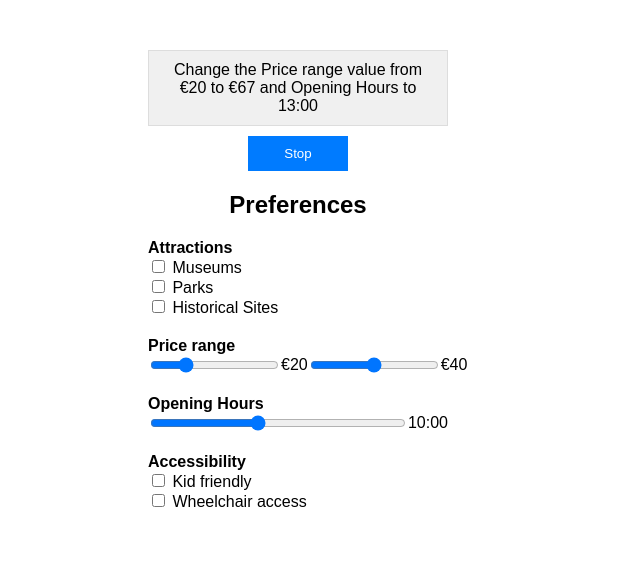
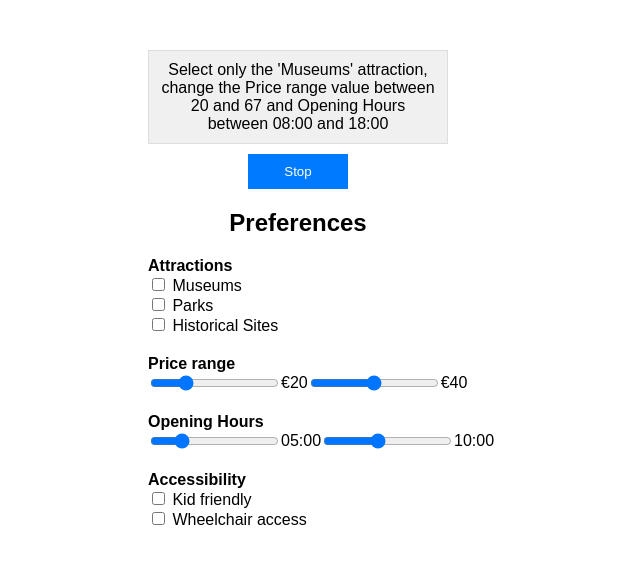
Before and after one commit to kmariuszk/kmariuszk.github.io, a plain HTML site: page sliders/index.html in a window 1280 px wide. Both pictures are taken after a click on the button "Start". Shown: the whole page, without its empty margins (342-982 px from the left). Drawn offline with Linux system fonts and the light colour scheme.

Commit message:
Update index.html

```diff
--- a/sliders/index.html
+++ b/sliders/index.html
@@ -97,8 +97,11 @@
         <div class="preferences hidden">
             <strong>Opening Hours</strong>
             <div class="slider-container">
-                <input type="range" class="slider opening-hours-slider" min="0" max="96" value="40" step="1">
-                <span class="opening-hours-value">10:00</span> <!-- Display current opening hours -->
+                <input type="range" class="slider start-opening-hours-slider" min="0" max="96" value="20" step="1">
+                <span class="start-opening-hours-value">10:00</span> <!-- Display current start opening hours -->
+                <input type="range" class="slider end-opening-hours-slider" min="0" max="96" value="40" step="1">
+                <span class="end-opening-hours-value">14:00</span> <!-- Display current end opening hours -->
+
             </div>
         </div>
         <div class="preferences hidden">
@@ -130,15 +133,21 @@
         // Global configuration variables
         const targetLowPriceValue = getTargetLowPriceValue(); // Value in the range 15-30
         const targetHighPriceValue = getTargetHighPriceValue(); // Value in the range 60-75
-        const targetOpeningHours = "13:00"; // Target value for opening hours for reference and comparison
+        const targetStartOpeningHours = "08:00"; // New global variable for start opening hours
+        const targetEndOpeningHours = "18:00"; // Updated to reflect end opening hours
 
         window.onload = function () {
             const lowPriceRangeSlider = document.querySelector('.low-price-range-slider');
             const highPriceRangeSlider = document.querySelector('.high-price-range-slider');
             const lowPriceRangeValue = document.querySelector('.low-price-range-value');
             const highPriceRangeValue = document.querySelector('.high-price-range-value');
-            const openingHoursSlider = document.querySelector('.opening-hours-slider');
-            const openingHoursValue = document.querySelector('.opening-hours-value');
+            const startOpeningHoursSlider = document.querySelector('.start-opening-hours-slider');
+            const endOpeningHoursSlider = document.querySelector('.end-opening-hours-slider');
+            const startOpeningHoursValue = document.querySelector('.start-opening-hours-value');
+            const endOpeningHoursValue = document.querySelector('.end-opening-hours-value');
+            const museumsCheckbox = document.querySelector('input[name="museums"]'); // Selecting the museums checkbox
+            const parksCheckbox = document.querySelector('input[name="parks"]'); // Selecting the museums checkbox
+            const historicalCheckbox = document.querySelector('input[name="historical"]'); // Selecting the museums checkbox
 
             function updateLowPriceDisplay() {
                 lowPriceRangeValue.textContent = '€' + lowPriceRangeSlider.value;
@@ -148,11 +157,18 @@
                 highPriceRangeValue.textContent = '€' + highPriceRangeSlider.value;
             }
 
-            function updateOpeningHoursDisplay() {
-                const totalMinutes = openingHoursSlider.value * 15;
+            function updateStartOpeningHoursDisplay() {
+                const totalMinutes = startOpeningHoursSlider.value * 15;
                 const hours = Math.floor(totalMinutes / 60);
                 const minutes = totalMinutes % 60;
-                openingHoursValue.textContent = `${hours.toString().padStart(2, '0')}:${minutes.toString().padStart(2, '0')}`;
+                startOpeningHoursValue.textContent = `${hours.toString().padStart(2, '0')}:${minutes.toString().padStart(2, '0')}`;
+            }
+
+            function updateEndOpeningHoursDisplay() {
+                const totalMinutes = endOpeningHoursSlider.value * 15;
+                const hours = Math.floor(totalMinutes / 60);
+                const minutes = totalMinutes % 60;
+                endOpeningHoursValue.textContent = `${hours.toString().padStart(2, '0')}:${minutes.toString().padStart(2, '0')}`;
             }
 
             function adjustPriceRanges() {
@@ -166,13 +182,14 @@
                 updateLowPriceDisplay();
                 adjustPriceRanges();
             });
-
             highPriceRangeSlider.addEventListener('input', updateHighPriceDisplay);
-            openingHoursSlider.addEventListener('input', updateOpeningHoursDisplay);
+            startOpeningHoursSlider.addEventListener('input', updateStartOpeningHoursDisplay);
+            endOpeningHoursSlider.addEventListener('input', updateEndOpeningHoursDisplay);
 
             updateLowPriceDisplay();
             updateHighPriceDisplay();
-            updateOpeningHoursDisplay();
+            updateStartOpeningHoursDisplay();
+            updateEndOpeningHoursDisplay();
 
             const startStopBtn = document.getElementById('startStopBtn');
             const infoBox = document.querySelector('.info-box');
@@ -186,14 +203,16 @@
                 });
 
                 if (startStopBtn.textContent === 'Start') {
-                    infoBox.textContent = `Change the Price range value from €${targetLowPriceValue} to €${targetHighPriceValue} and Opening Hours to ${targetOpeningHours}`;
+                    infoBox.textContent = `Select only the 'Museums' attraction, change the Price range value between ${targetLowPriceValue} and ${targetHighPriceValue} and Opening Hours between ${targetStartOpeningHours} and ${targetEndOpeningHours}`;
                     startTime = new Date();
                     timer = setInterval(function () { }, 100);
                     startStopBtn.textContent = 'Stop';
                 } else {
                     if (parseInt(lowPriceRangeSlider.value) == targetLowPriceValue &&
                         parseInt(highPriceRangeSlider.value) == targetHighPriceValue &&
-                        openingHoursValue.textContent === targetOpeningHours) {
+                        startOpeningHoursValue.textContent === targetStartOpeningHours &&
+                        endOpeningHoursValue.textContent === targetEndOpeningHours &&
+                        museumsCheckbox.checked && !parksCheckbox.checked && !historicalCheckbox.checked) {
                         clearInterval(timer);
                         const now = new Date();
                         const totalTime = ((now - startTime) / 1000).toFixed(2);
```
